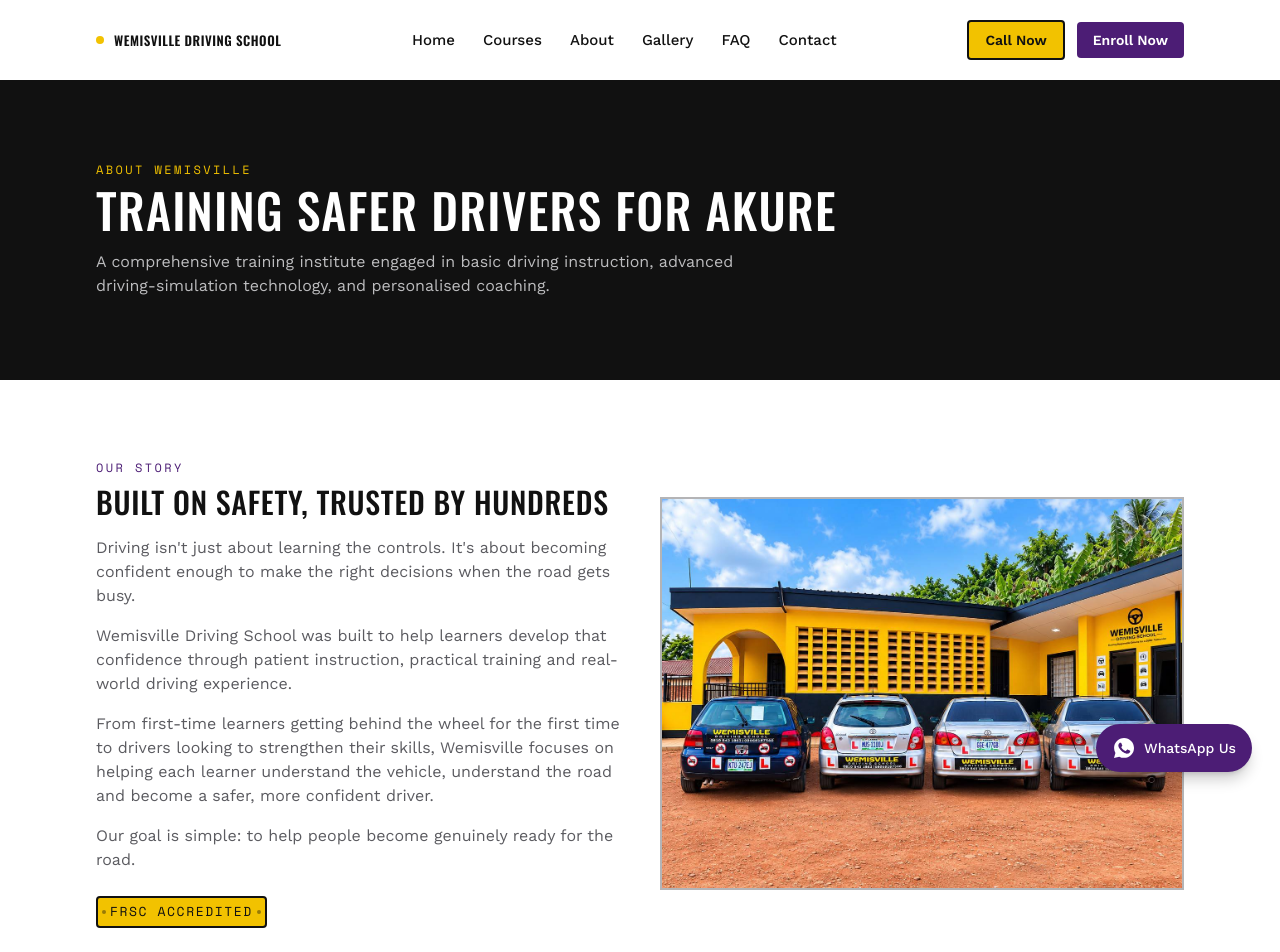
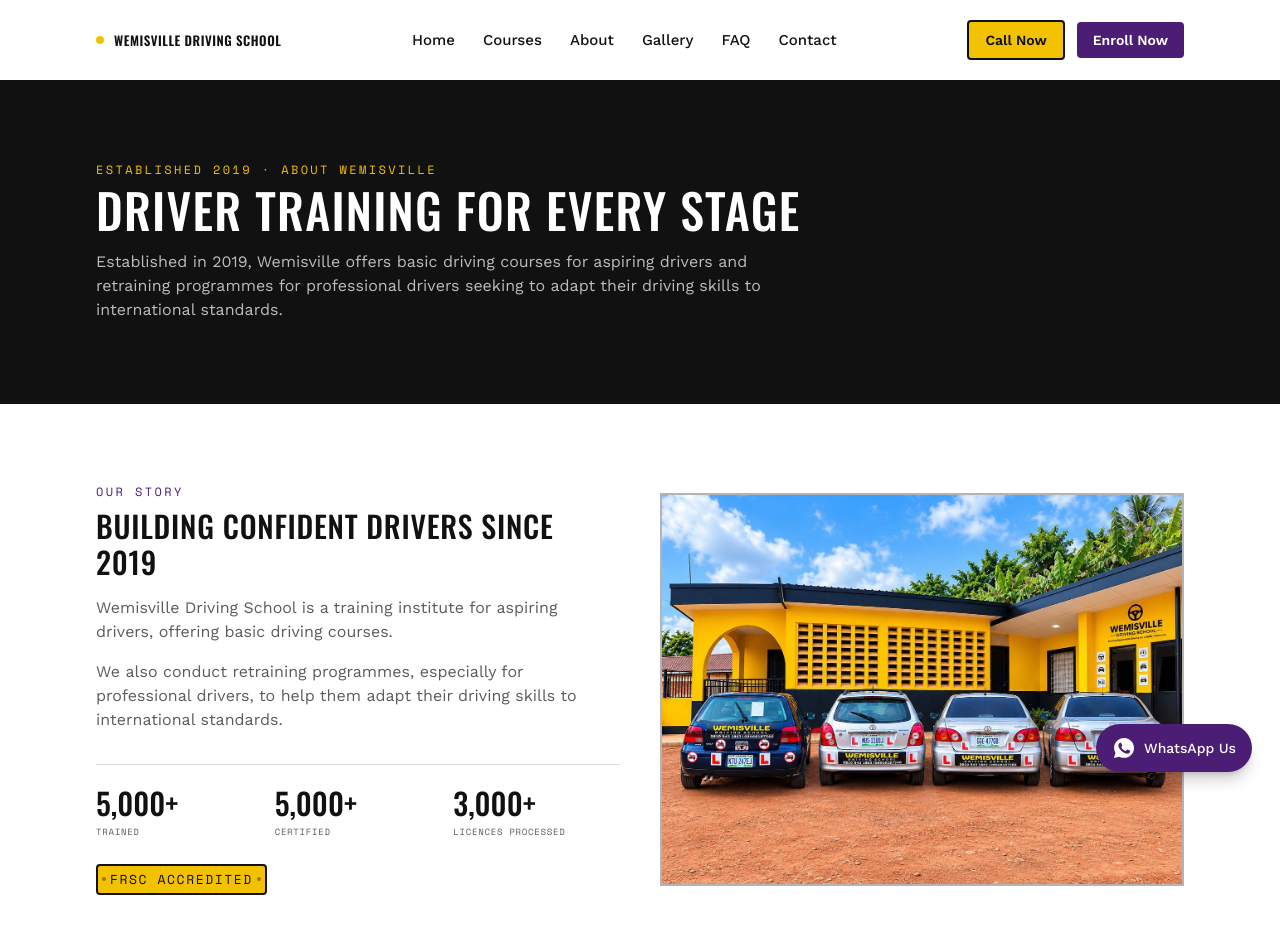
Before and after one commit to Adeelijah/wemisvilledrivingschool, a Next.js app: page /about in a window 1280 px wide. Shown: the top 952 px of the page. Built offline with nearby package versions, Linux system fonts and the light colour scheme.

Commit message:
Update school story and training stats

```diff
--- a/app/(site)/about/page.js
+++ b/app/(site)/about/page.js
@@ -6,16 +6,16 @@
 
 export const metadata = {
   title: "About Us | Wemisville Driving School",
-  description: "FRSC-accredited driving school in Oba-Ile, Akure — our story, accreditation, and instructors.",
+  description: "Established in 2019, Wemisville Driving School trains aspiring drivers and provides retraining programmes for professional drivers.",
 };
 
 export default function AboutPage() {
   return (
     <>
       <PageHero
-        eyebrow="About Wemisville"
-        title="Training safer drivers for Akure"
-        desc="A comprehensive training institute engaged in basic driving instruction, advanced driving-simulation technology, and personalised coaching."
+        eyebrow="Established 2019 · About Wemisville"
+        title="Driver training for every stage"
+        desc="Established in 2019, Wemisville offers basic driving courses for aspiring drivers and retraining programmes for professional drivers seeking to adapt their driving skills to international standards."
       />
 
       <section className="py-14 md:py-20">
@@ -23,20 +23,28 @@
           <div>
             <p className="font-plate text-xs uppercase tracking-[0.2em] text-road">Our story</p>
             <h2 className="mt-2 font-display text-3xl uppercase tracking-wide text-ink">
-              Built on safety, trusted by hundreds
+              Building confident drivers since 2019
             </h2>
             <p className="mt-4 text-slate">
-              Driving isn&apos;t just about learning the controls. It&apos;s about becoming confident enough to make the right decisions when the road gets busy.
+              Wemisville Driving School is a training institute for aspiring drivers, offering basic driving courses.
             </p>
             <p className="mt-4 text-slate">
-              Wemisville Driving School was built to help learners develop that confidence through patient instruction, practical training and real-world driving experience.
+              We also conduct retraining programmes, especially for professional drivers, to help them adapt their driving skills to international standards.
             </p>
-            <p className="mt-4 text-slate">
-              From first-time learners getting behind the wheel for the first time to drivers looking to strengthen their skills, Wemisville focuses on helping each learner understand the vehicle, understand the road and become a safer, more confident driver.
-            </p>
-            <p className="mt-4 text-slate">
-              Our goal is simple: to help people become genuinely ready for the road.
-            </p>
+            <div className="mt-8 grid grid-cols-3 gap-3 border-t border-chalkLine pt-5">
+              <div>
+                <p className="font-display text-2xl text-ink md:text-3xl">5,000+</p>
+                <p className="mt-1 font-plate text-[9px] uppercase leading-relaxed tracking-[0.08em] text-slate">Trained</p>
+              </div>
+              <div>
+                <p className="font-display text-2xl text-ink md:text-3xl">5,000+</p>
+                <p className="mt-1 font-plate text-[9px] uppercase leading-relaxed tracking-[0.08em] text-slate">Certified</p>
+              </div>
+              <div>
+                <p className="font-display text-2xl text-ink md:text-3xl">3,000+</p>
+                <p className="mt-1 font-plate text-[9px] uppercase leading-relaxed tracking-[0.08em] text-slate">Licences processed</p>
+              </div>
+            </div>
             <div className="mt-6">
               <PlateBadge tone="yellow">FRSC ACCREDITED</PlateBadge>
             </div>
--- a/app/(site)/page.js
+++ b/app/(site)/page.js
@@ -29,7 +29,7 @@
               Learn to drive with real confidence
             </h1>
             <p className="mt-5 max-w-md text-base text-chalkLine/90 md:text-lg">
-              Comprehensive theory, road practice, and simulation-based training from an FRSC-accredited school trusted by hundreds of Akure residents.
+              Basic driving courses and professional-driver retraining from an FRSC-accredited school in Akure.
             </p>
             <div className="mt-8 flex flex-wrap gap-4">
               <Link
@@ -58,9 +58,10 @@
       <section className="border-b-2 border-ink bg-chalk py-5">
         <Container className="flex flex-wrap items-center justify-center gap-3 md:justify-between">
           <PlateBadge tone="white">FRSC ACCREDITED</PlateBadge>
-          <PlateBadge tone="white">{site.rating}★ · {site.reviewCount} REVIEWS</PlateBadge>
-          <PlateBadge tone="white">SIMULATION TECH</PlateBadge>
-          <PlateBadge tone="white">OBA-ILE, AKURE</PlateBadge>
+          <PlateBadge tone="white">5,000+ TRAINED</PlateBadge>
+          <PlateBadge tone="white">5,000+ CERTIFIED</PlateBadge>
+          <PlateBadge tone="white">3,000+ LICENCES PROCESSED</PlateBadge>
+          <PlateBadge tone="white">EST. 2019</PlateBadge>
         </Container>
       </section>
 
```
